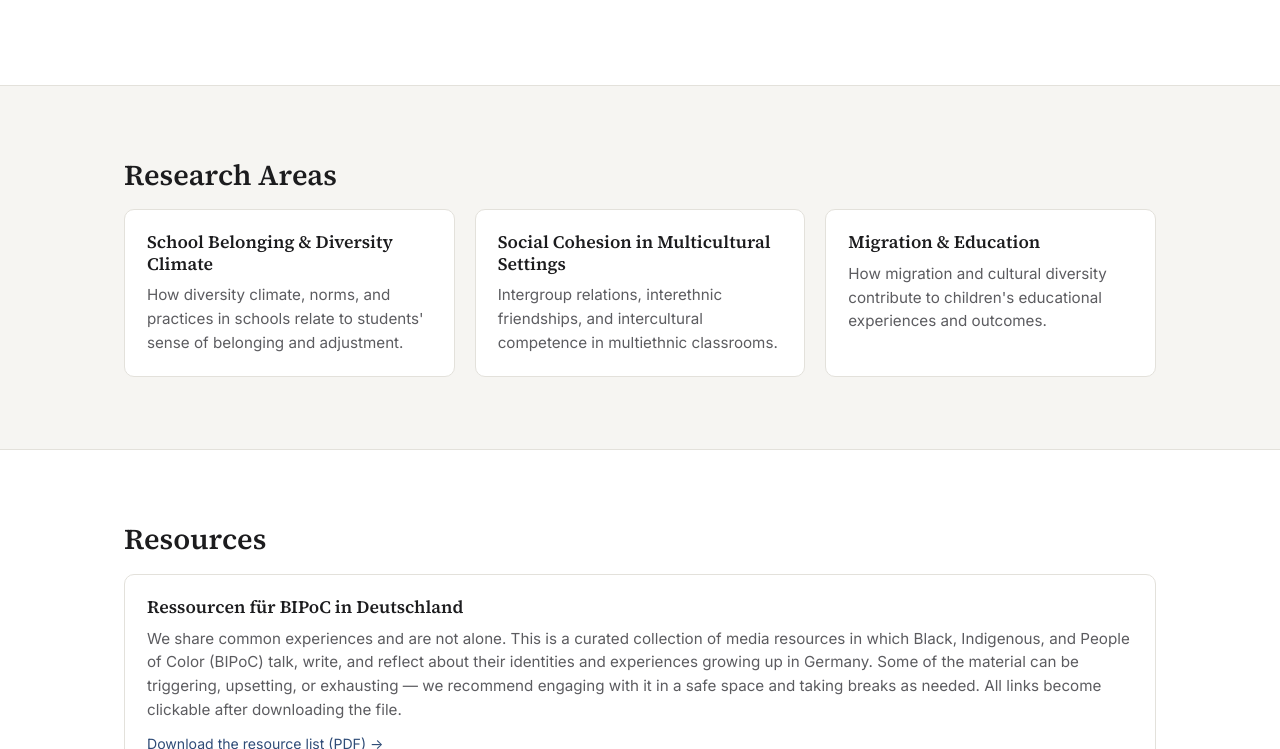
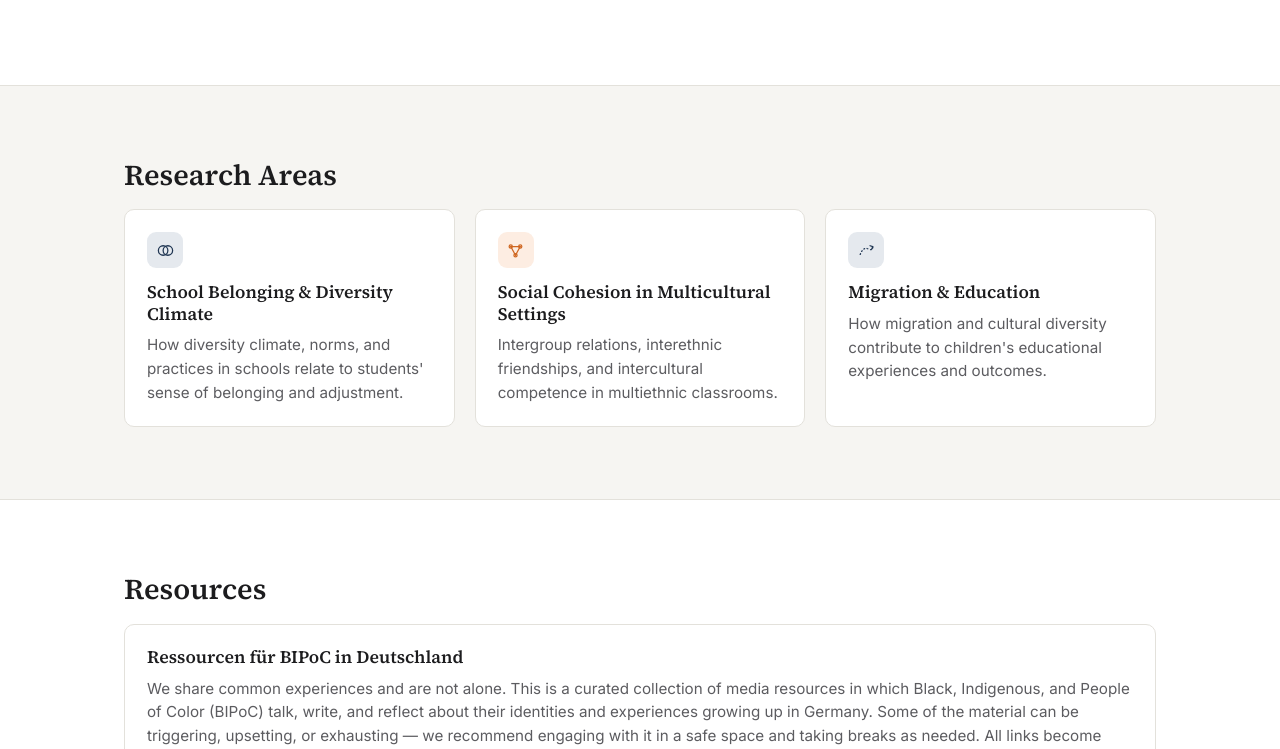
Before and after one commit to diversity-group-potsdam/diversity-group-potsdam.github.io, a plain HTML site: page index.html in a window 1280 px wide. Shown: the part 863-1612 px from the top of the page. Drawn offline with Linux system fonts and the light colour scheme.

Commit message:
Add colored icons to Research Areas cards, recolor wordmark navy
- Each Research Areas card gets a small colored icon chip (navy/warm
  tint, alternating), using a minimal line-art symbol specific to
  its topic: overlapping circles for belonging, a node network for
  cohesion, a route for migration.
- Recolor the "Diversity Group Potsdam" header wordmark to navy
  (--color-accent-dark) instead of plain body text color.

Co-Authored-By: Claude Sonnet 5 <noreply@anthropic.com>

```diff
--- a/css/style.css
+++ b/css/style.css
@@ -65,7 +65,7 @@ a:hover { text-decoration: underline; }
   align-items: center;
   gap: 10px;
   font-weight: 700;
-  color: var(--color-text);
+  color: var(--color-accent-dark);
 }
 .brand:hover { text-decoration: none; }
 
@@ -224,6 +224,19 @@ a:hover { text-decoration: underline; }
 .card h3 { font-size: 1.1rem; }
 .card p { color: var(--color-text-muted); margin: 0; font-size: 0.95rem; }
 .card p.card-link { margin-top: 12px; font-size: 0.88rem; }
+
+.card-icon {
+  width: 36px;
+  height: 36px;
+  border-radius: 9px;
+  display: flex;
+  align-items: center;
+  justify-content: center;
+  margin-bottom: 14px;
+}
+.card-icon svg { width: 19px; height: 19px; }
+.card-icon-navy { background: rgba(47, 76, 119, 0.12); color: var(--color-accent-dark); }
+.card-icon-warm { background: rgba(237, 126, 50, 0.14); color: var(--color-accent-warm-dark); }
 
 .resource-detail { margin-top: 20px; }
 .resource-detail p { margin-bottom: 14px; }
--- a/index.html
+++ b/index.html
@@ -76,14 +76,23 @@
       <h2 class="section-title">Research Areas</h2>
       <div class="card-grid">
         <article class="card">
+          <div class="card-icon card-icon-navy">
+            <svg viewBox="0 0 24 24" fill="none" stroke="currentColor" stroke-width="1.6"><circle cx="9" cy="12" r="6"/><circle cx="15" cy="12" r="6"/></svg>
+          </div>
           <h3>School Belonging &amp; Diversity Climate</h3>
           <p>How diversity climate, norms, and practices in schools relate to students' sense of belonging and adjustment.</p>
         </article>
         <article class="card">
+          <div class="card-icon card-icon-warm">
+            <svg viewBox="0 0 24 24" fill="none" stroke="currentColor" stroke-width="1.6" stroke-linecap="round"><circle cx="6" cy="7" r="2"/><circle cx="18" cy="7" r="2"/><circle cx="12" cy="18" r="2"/><line x1="6" y1="7" x2="12" y2="18"/><line x1="18" y1="7" x2="12" y2="18"/><line x1="6" y1="7" x2="18" y2="7"/></svg>
+          </div>
           <h3>Social Cohesion in Multicultural Settings</h3>
           <p>Intergroup relations, interethnic friendships, and intercultural competence in multiethnic classrooms.</p>
         </article>
         <article class="card">
+          <div class="card-icon card-icon-navy">
+            <svg viewBox="0 0 24 24" fill="none" stroke="currentColor" stroke-width="1.6" stroke-linecap="round" stroke-linejoin="round"><path d="M4 17 Q 8 7, 14 10 T 20 7" stroke-dasharray="1 3.2"/><path d="M16.5 6 L20 7 L18.5 10.3"/></svg>
+          </div>
           <h3>Migration &amp; Education</h3>
           <p>How migration and cultural diversity contribute to children's educational experiences and outcomes.</p>
         </article>
```
